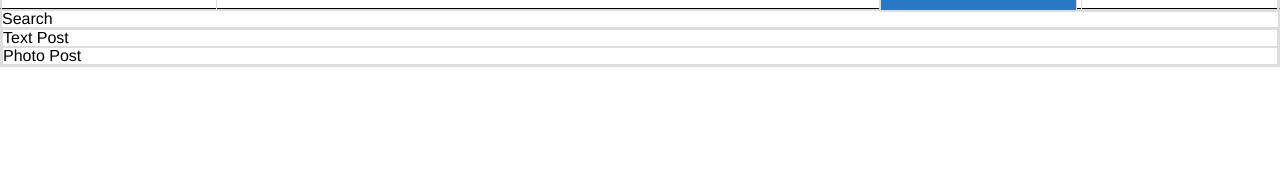
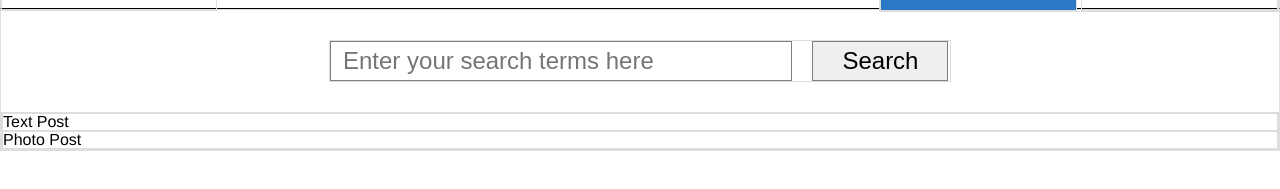
Before and after one commit to sarahbill33/viking_homepage, a plain HTML site: page index.html in a window 1280 px wide. Shown: the part 63-252 px from the top of the page. Drawn offline with Linux system fonts and the light colour scheme.

Commit message:
search bar

```diff
--- a/index.html
+++ b/index.html
@@ -25,7 +25,10 @@
 
 	<div class="main-content">
 		<div class="search-container">
-			Search
+			<form>
+				<input type="text" class="search-bar" placeholder="Enter your search terms here">
+				<input type="submit" class="search-submit" value="Search">
+			</form>
 		</div>
 		<div class="post-container">
 			<div class="post">
--- a/styles.css
+++ b/styles.css
@@ -12,7 +12,7 @@ div{
 }
 
 .logo-container{
-	display: inline-block;
+	float: left;
 	line-height: 70px;
 	padding-left: 10px;
 }
@@ -47,3 +47,28 @@ div{
 	color: white;
 	background-color: #2b78c4;
 }
+
+.search-container{
+	margin: 30px auto;
+	width: 620px;
+}
+
+.search-container input{
+	padding: 2px;
+}
+
+.search-container .search-bar{
+	font-size: 24px;
+	line-height: 34px;
+	width: 446px;
+	padding-left: 12px;
+	border: 1px solid gray;
+}
+
+.search-container .search-submit{
+	font-size: 24px;
+	line-height: 34px;
+	border: 1px solid gray;
+	width: 136px;
+	margin-left: 16px;
+}
```
